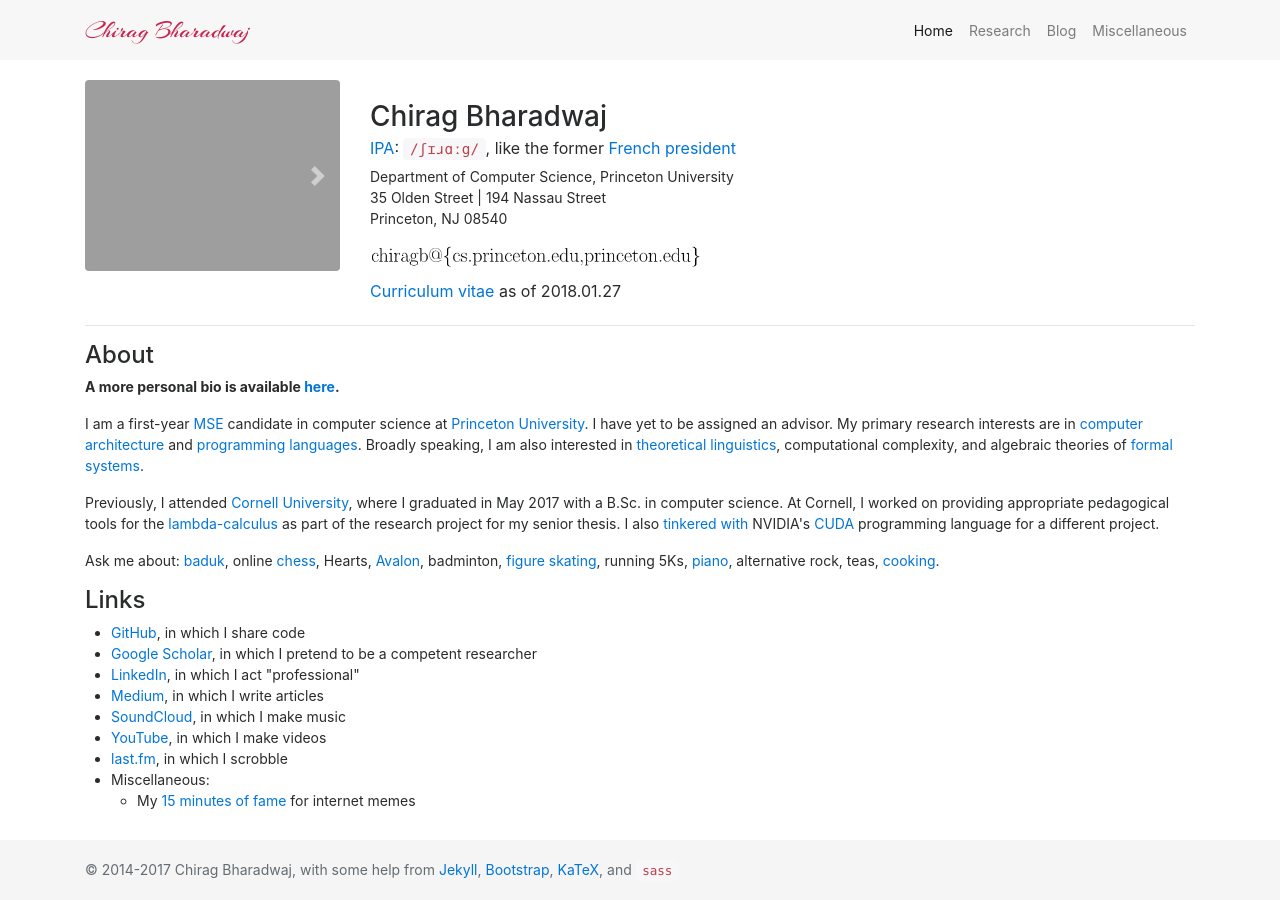
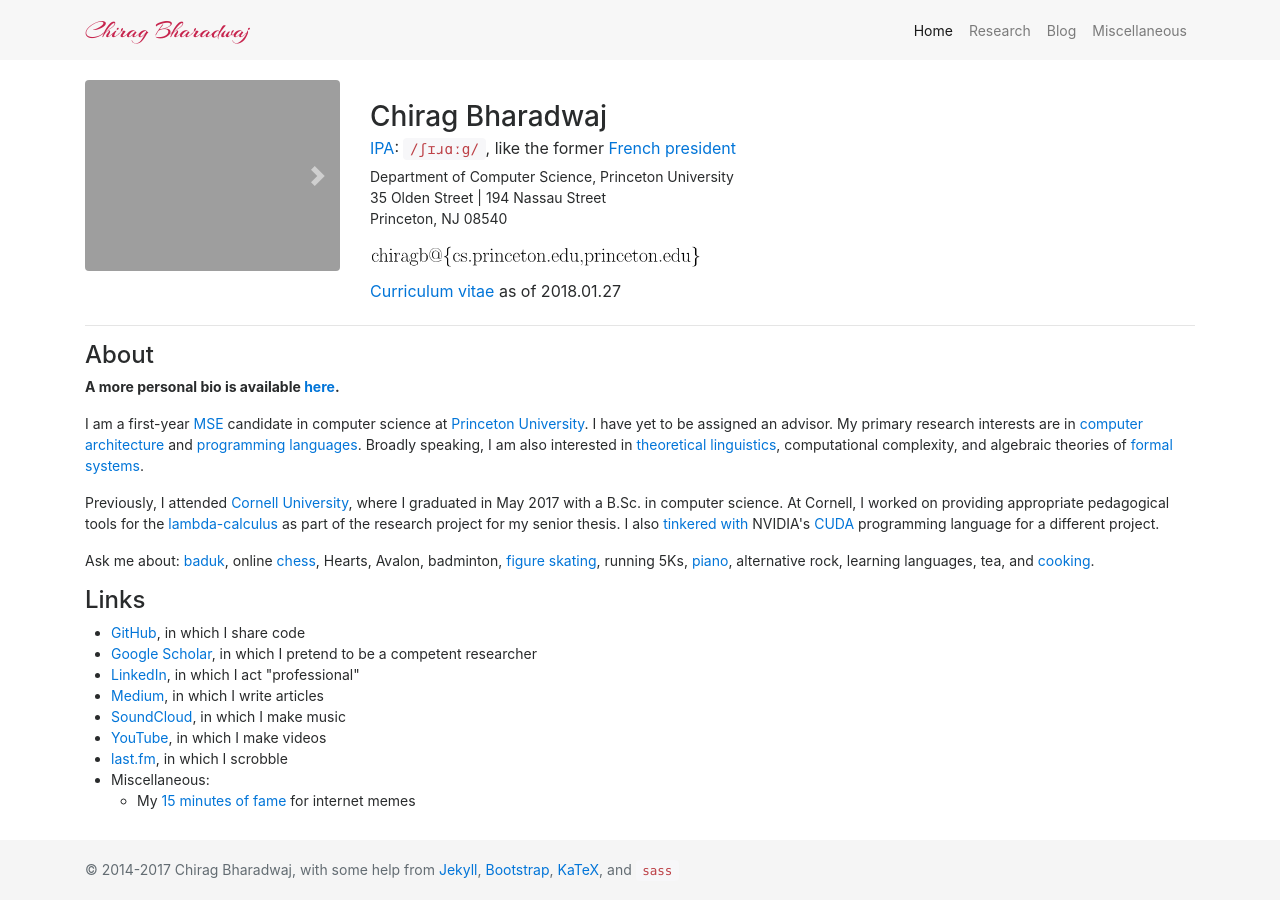
Before and after one commit to chiragbharadwaj/site, a Jekyll site: the page built from index.md, in a window 1280 px wide. Built offline with Jekyll 4.4.1, drawn with Linux system fonts in a browser that asks for light colours.

Commit message:
Whoops forgot to change this one thing

```diff
--- a/index.md
+++ b/index.md
@@ -63,7 +63,7 @@ excerpt: I am a first-year MSE candidate at Princeton University in the Departme
 </p>
 
 <p>
-  Ask me about: <a href="https://online-go.com/user/view/303490">baduk</a>, online <a href="https://www.chess.com/member/chiragster">chess</a>, Hearts, <a href="https://en.wikipedia.org/wiki/The_Resistance_(game)#Avalon_variant">Avalon</a>, badminton, <a href="http://proskatenj.com/">figure skating</a>, running 5Ks, <a href="{{site.baseurl}}/misc/classical.html">piano</a>, alternative rock, teas, <a href="{{site.baseurl}}/media/tofu-bowl.jpg">cooking</a>.
+  Ask me about: <a href="https://online-go.com/user/view/303490">baduk</a>, online <a href="https://www.chess.com/member/chiragster">chess</a>, Hearts, Avalon, badminton, <a href="http://proskatenj.com/">figure skating</a>, running 5Ks, <a href="{{site.baseurl}}/misc/classical.html">piano</a>, alternative rock, learning languages, tea, and <a href="{{site.baseurl}}/media/tofu-bowl.jpg">cooking</a>.
 </p>
 
 <h4>Links</h4>
```
